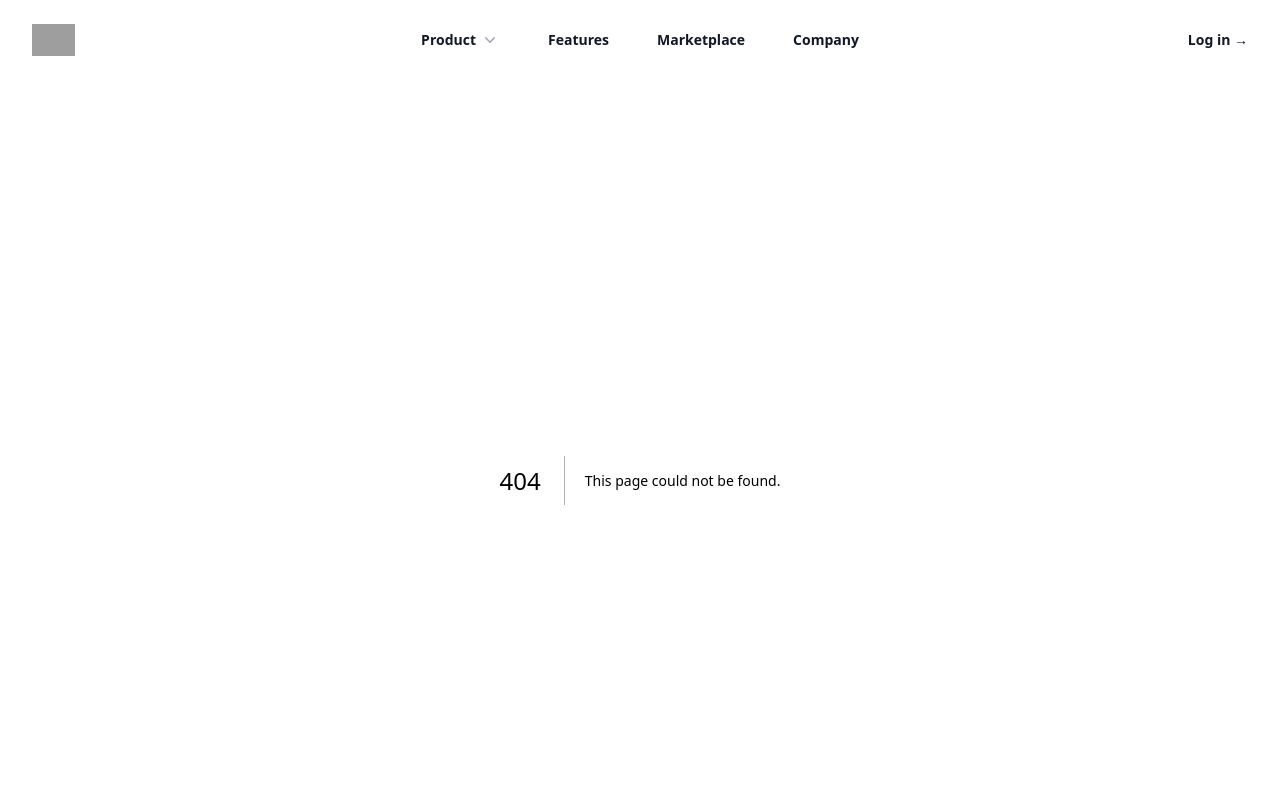
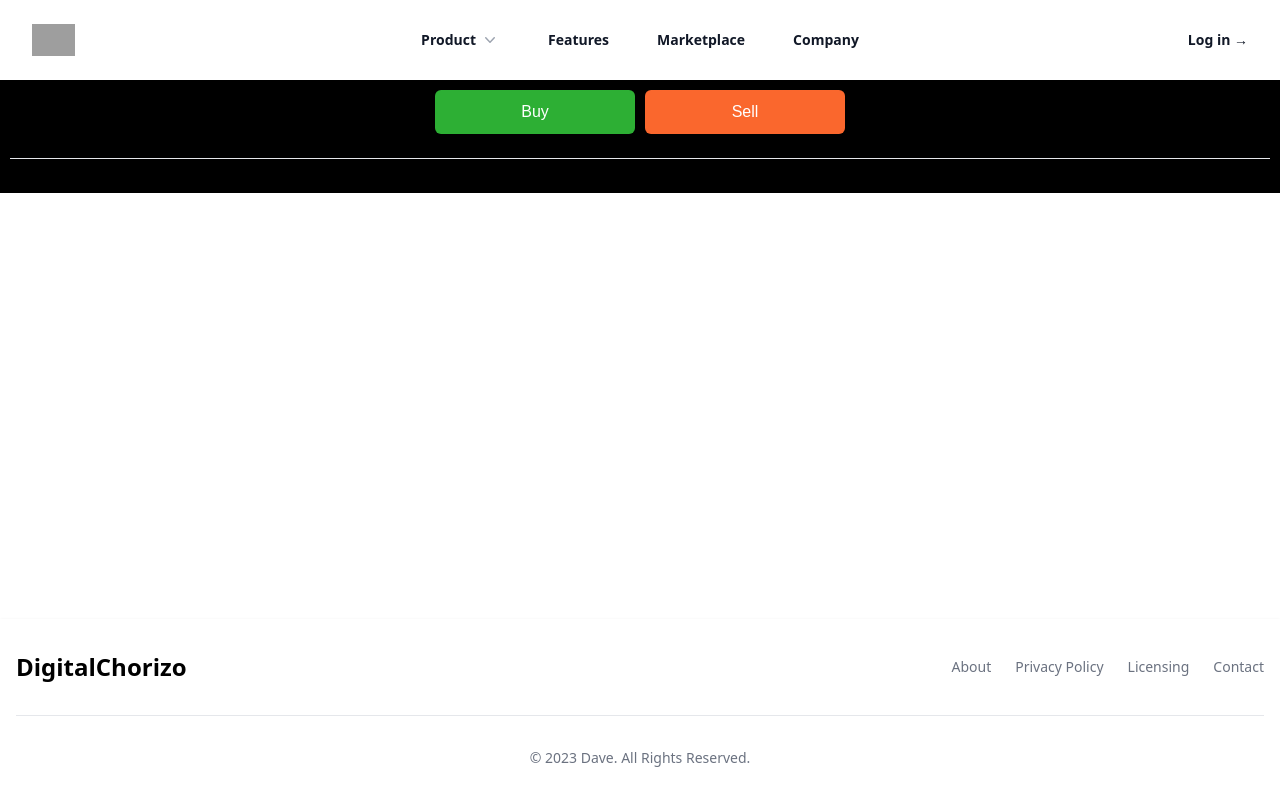
Before and after one commit to bytesbydave/virtual-assistant-client, a Next.js app: page /buyorder in a window 1280 px wide. Before the commit this address had no page. Shown: the top 800 px of the page. Built offline with nearby package versions, Linux system fonts and the light colour scheme; grey boxes are pictures that could not be loaded.

Commit message:
order flow

```diff
--- /dev/null
+++ b/src/app/buyorder/page.jsx
@@ -0,0 +1,111 @@
+'use client';
+
+import './styles.css';
+import { useState } from 'react';
+
+const BuyOrder = () => {
+  const [orderBook, setOrderBook] = useState({
+    buyOrder: [],
+    sellOrder: [],
+  });
+
+  const generateBuyOrder = () => {
+    // setActiveOrderBook(0)
+    const randomNum = Math.random();
+    const order = {
+      id: randomNum,
+      size: randomNum,
+      price: 37000 + randomNum * 2000,
+    };
+    // order exist
+    const newOrders = [...orderBook.buyOrder];
+    newOrders.push(order);
+    // newOrders have children or length === 0
+    const sortedNewOrders = newOrders.sort((a, b) => {
+      if (a.price < b.price) {
+        return 1;
+      } else {
+        return -1;
+      }
+    });
+
+    setOrderBook((prevState) => ({
+      ...prevState,
+      buyOrder: sortedNewOrders,
+    }));
+  };
+
+  const generateSellOrder = () => {
+    const randomNum = Math.random();
+    const order = {
+      id: randomNum,
+      size: randomNum,
+      price: 37000 + randomNum * 2000,
+    };
+    const newOrders = [...orderBook.sellOrder];
+    newOrders.push(order);
+    const sortedNewOrders = newOrders.sort((a, b) => {
+      return a.price < b.price ? 1 : -1;
+    });
+    setOrderBook((prevState) => ({
+      ...prevState,
+      sellOrder: sortedNewOrders,
+    }));
+  };
+
+  return (
+    <div className='App'>
+      <div
+        style={{
+          display: 'flex',
+          alignItems: 'center',
+          gap: '10px',
+          justifyContent: 'center',
+        }}>
+        <button className='buyButton' onClick={generateBuyOrder}>
+          Buy
+        </button>
+        <button className='sellButton' onClick={generateSellOrder}>
+          Sell
+        </button>
+      </div>
+      <div>
+        {orderBook.sellOrder.map((sellItem) => {
+          return (
+            <div
+              style={{
+                display: 'flex',
+                alignItems: 'center',
+                gap: '10px',
+                justifyContent: 'center',
+              }}
+              key={sellItem.id}>
+              <p>{sellItem.size.toFixed(4)}</p>
+              <p className='sellPrice'>{sellItem.price.toFixed(2)}</p>
+            </div>
+          );
+        })}
+      </div>
+      <br />
+      <hr />
+      <br />
+      {orderBook.buyOrder.map((buyItem) => {
+        return (
+          <div
+            style={{
+              display: 'flex',
+              alignItems: 'center',
+              gap: '10px',
+              justifyContent: 'center',
+            }}
+            key={buyItem.id}>
+            <p>{buyItem.size.toFixed(4)}</p>
+            <p className='buyPrice'>{buyItem.price.toFixed(2)}</p>
+          </div>
+        );
+      })}
+    </div>
+  );
+};
+
+export default BuyOrder;
--- /dev/null
+++ b/src/app/buyorder/styles.css
@@ -0,0 +1,34 @@
+.App {
+  font-family: sans-serif;
+  text-align: center;
+  background-color: black;
+  color: white;
+  margin: 0px;
+  padding: 10px;
+}
+
+.buyPrice {
+  color: rgb(45, 175, 52);
+}
+
+.buyButton {
+  padding: 10px;
+  background-color: rgb(45, 175, 52);
+  outline: none;
+  border: none;
+  border-radius: 6px;
+  min-width: 200px;
+}
+
+.sellButton {
+  padding: 10px;
+  background-color: rgb(250, 103, 45);
+  outline: none;
+  border: none;
+  border-radius: 6px;
+  min-width: 200px;
+}
+
+.sellPrice {
+  color: rgb(250, 103, 45);
+}
```
